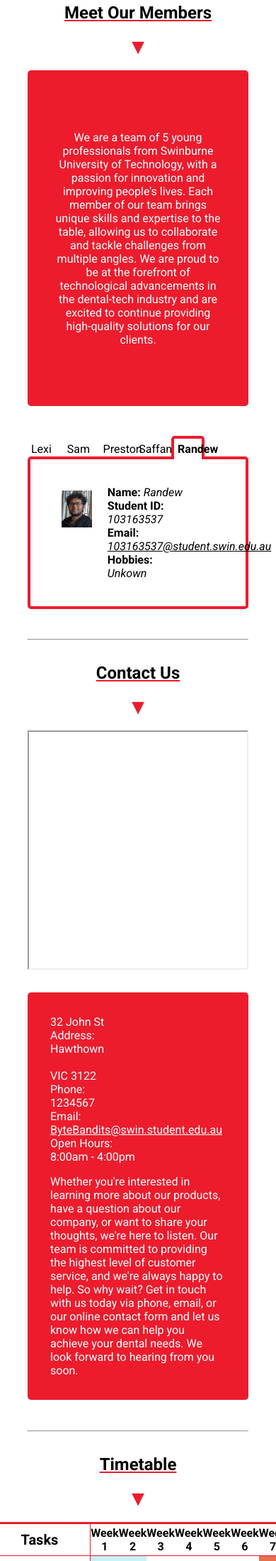
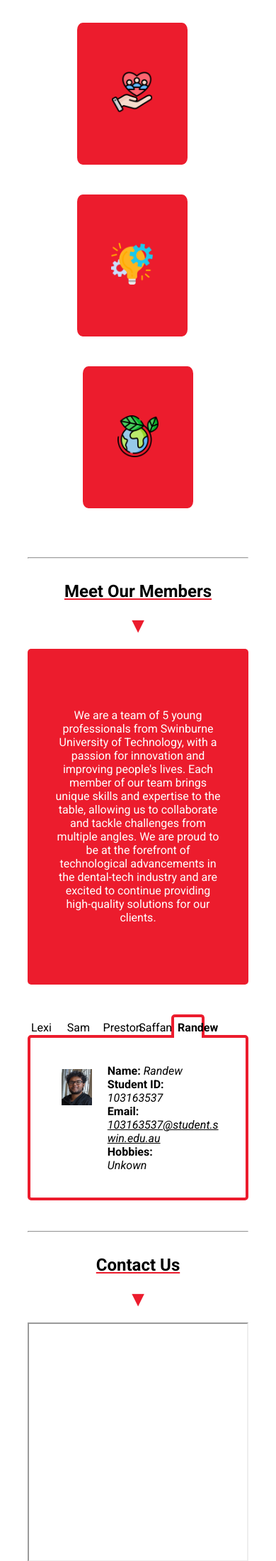
Before and after one commit to 102560056/COS100026_Byte_Bandits, a PHP site: page /about.html in a window 390 px wide; the page is wider, and only the part inside the window is pictured. Shown: the part 1558-3757 px from the top of that part at 71% size. Run offline with PHP 8.4, Linux system fonts and the light colour scheme; some libraries are stand-ins or nearby versions; some web fonts are replaced.

Commit message:
update about page html and css

```diff
--- a/Combined/about.html
+++ b/Combined/about.html
@@ -74,12 +74,13 @@
     </header>
 
     <main class="about-main">
-
+        <h2>About Us</h2>
+        <p class="about-arrow">▼</p>
         <figure>
             <img class="about-group-img" src="images/teamphoto.jpg" alt="">
         </figure>
         <section class="about-group-details">
-            <h2>About Us</h2>
+            <h2>Our story</h2>
 
             <dl>
                 <dt><strong>Group Name:</strong></dt>
@@ -87,7 +88,7 @@
 
                 <dt><strong>Group ID:</strong></dt>
                 <dd>8413578</dd>
-                \
+
                 <dt><strong>Tutor:</strong></dt>
                 <dd>Grace Tao</dd>
 
@@ -122,10 +123,12 @@
             <section class="flip-container">
                 <section class="flipper">
                     <section class="front">
+                        <figure>
                             <img src="images/value.png" alt="">
+                        </figure>
                     </section>
                     <section class="back">
-                        <h3>Collaboration</h3>
+                        <h2>Collaboration</h2>
                         <p> We recognizing that each member brings unique skills, perspectives, and expertise to the
                             table.</p>
                     </section>
@@ -133,33 +136,39 @@
 
                 <section class="flipper">
                     <section class="front">
+                        <figure>
                             <img src="images/customer-service.png" alt="">
+                        </figure>
                     </section>
                     <section class="back">
-                        <h3>Custom Focus</h3>
+                        <h2>Custom Focus</h2>
                         <p>We places a strong emphasis on understanding and meeting the needs</p>
                     </section>
                 </section>
 
                 <section class="flipper">
                     <section class="front">
+                        <figure>
                             <img src="images/project-management.png" alt="">
+                        </figure>
                     </section>
                     <section class="back">
-                        <h3>Innovation</h3>
-                        <p>Our prioritize creative thinking, experimentation, and using cutting-edge tools and methods
-                        </p>
+                        <h2>Innovation</h2>
+                        <p>Our prioritize creative thinking, experimentation, and using cutting-edge tools and
+                            methods</p>
                     </section>
                 </section>
 
                 <section class="flipper">
                     <section class="front">
+                        <figure>
                             <img src="images/planet-earth.png" alt="">
+                        </figure>
                     </section>
                     <section class="back">
-                        <h3>Sustainability</h3>
-                        <p>We prioritize eco-friendly practices, such as using sustainable materials, reducing waste.
-                        </p>
+                        <h2>Sustainability</h2>
+                        <p>We prioritize eco-friendly practices, such as using sustainable materials, reducing
+                            waste.</p>
                     </section>
                 </section>
             </section>
@@ -279,8 +288,15 @@
                         <strong> Student ID:</strong> <em> 104119968 </em><br>
                         <strong> Email:</strong> <em> <a
                                 href="mailto:104119968@student.swin.edu.au">104119968@student.swin.edu.au</a></em><br>
+                                <strong> Favourite programming language:</strong><em> Python</em><br>
                                 <strong> Hobbies:</strong> <br>
-                        <em> Unkown</em>
+                        <em> - Focusing on Religion</em><br>
+                        <em> - Boxing</em><br>
+                        <em> - Watching YouTube</em><br>
+                        <em> - Sleeping in</em><br>
+                    </p>
+                    <p>
+                        Introducing Saffan Malik, a student at Swinburne University of Technology with a passion for programming and a particular interest in Python. With his extensive knowledge of this programming language, Saffan is able to develop innovative solutions to complex problems. When he's not coding, Saffan enjoys focusing on religion and learning more about it, as well as participating in activities such as boxing. In his free time, he enjoys watching YouTube and catching up on his favorite content creators. Saffan also values his downtime and makes sure to get enough rest by sleeping in when he can.
                     </p>
                 </section>
             </section>
@@ -310,6 +326,7 @@
                     src="https://maps.google.com/maps?width=100%&amp;height=100%&amp;hl=en&amp;q=Swinburne%20University%20of%20Technology+(ByteBandits)&amp;t=&amp;z=14&amp;ie=UTF8&amp;iwloc=B&amp;output=embed"></iframe>
                 <section class="about-map-address">
                     <dl>
+                        <dt> &nbsp; </dt>
                     <dd>32 John St </dd>
                     <dt>Address: </dt>
                     <dd>Hawthown</dd>
--- a/Combined/style.css
+++ b/Combined/style.css
@@ -288,7 +288,7 @@ input[type=submit] {
 
 
 /* ------------ About-Lexi ------------ */
-
+/* Styles for headings in the about page*/
 .about-main h2,
 .enh-main h2 {
   font-weight: bold;
@@ -298,10 +298,12 @@ input[type=submit] {
   text-decoration-color: var(--main-color);
 }
 
+/* Styles for horizontal line in 'About' section */
 .about-main hr {
   margin-bottom: 2rem;
 }
 
+/* Styles for arrow icon in 'About' page */
 .about-arrow {
   text-align: center;
   font-size: 30px;
@@ -313,14 +315,17 @@ input[type=submit] {
   padding-bottom: 5vh;
 }
 
+/* Styles for group details */
 .about-group-details {
   width: 50%;
   background-color: var(--main-color);
   color: white;
   padding: 2rem;
-  border-radius: 1rem;
+  border-radius: 5px;
+  word-wrap: break-word;
 }
 
+/* Styles for group image*/
 .about-group-img {
   width: 50%;
   height: 100%;
@@ -335,10 +340,33 @@ input[type=submit] {
   padding-top: 5vh;
 }
 
-.about-group-details dl {
-  width: 100%;
+
+/* definitin list styling */
+.about-body dl {
+    text-align: left;
+    display: flex;
+    flex-wrap: wrap;
+    width: 100%;
   padding: 1rem 0;
-}
+  }
+
+  /* set dd is displaying at the right of dt in the same line */
+  .about-body dt,
+  .about-body dd {
+    display: inline-block;
+    margin-left: 5px;
+    font-weight: 700;
+
+  }
+
+  .about-body dt {
+    width: 20%;
+  }
+
+  .about-body dd {
+    width: 70%;
+  }
+
 
 .about-group-details a {
   color: white;
@@ -358,7 +386,7 @@ input[type=submit] {
   margin-right: 2rem;
 }
 
-/* sets the width to 20%, height to 250px, adds a transition effect when
+/* sets the flipper width, max-width and max-height, adds a transition effect when
 transforming, sets the transform style to preserve-3d */
 .flipper {
   height: 25vh;
@@ -366,6 +394,8 @@ transforming, sets the transform style to preserve-3d */
   transform-style: preserve-3d;
   perspective: 1000px;
   width: 25%;
+  max-width: 300px;
+    max-height: 300px
 }
 
 /* set the front and back of the flipper to absolute position so they are
@@ -399,6 +429,7 @@ transforming, sets the transform style to preserve-3d */
   flex-direction: column;
 }
 
+/* set font style for back of the flipper */
 .flipper .back {
   font-size: 1rem;
   font-weight: 400;
@@ -418,9 +449,10 @@ transforming, sets the transform style to preserve-3d */
   transform: rotateY(180deg);
 }
 
-.flipper img {
-  height: 100%;
-}
+.front figure img {
+    width: 100%;
+    max-width: 211px;
+  }
 
 
 /* ------------ Intro Section ------------ */
@@ -467,7 +499,7 @@ transforming, sets the transform style to preserve-3d */
   width: 90%;
 }
 
-
+/* styling the detail content for each team member */
 .about-profile-content {
   display: flex;
   flex-direction: column;
@@ -510,26 +542,31 @@ transforming, sets the transform style to preserve-3d */
   border-radius: 0 5px 5px 5px;
   align-items: center;
   border: 4px solid var(--main-color);
+  word-wrap: break-word;
 }
 
 /* Show the content element for Sam when its radio button is checked */
 #sam_l:checked~#sam {
   display: flex;
+  word-wrap: break-word;
 }
 
 /* Show the content element for Preston when its radio button is checked */
 #preston_l:checked~#preston {
   display: flex;
+  word-wrap: break-word;
 }
 
 /* Show the content element for Saffan when its radio button is checked */
 #saffan_l:checked~#saffan {
   display: flex;
+  word-wrap: break-word;
 }
 
 /* Show the content element for Randew when its radio button is checked */
 #randew_l:checked~#randew {
   display: flex;
+  word-wrap: break-word;
 }
 
 /* ------------ Contact Section ------------ */
@@ -563,7 +600,7 @@ transforming, sets the transform style to preserve-3d */
 }
 
 /* ------------ Timetable Section ------------ */
-
+/* styling timetable, tables and table cells in timetable section */
 .about-timetable {
   display: flex;
   justify-content: center;
@@ -632,7 +669,7 @@ transforming, sets the transform style to preserve-3d */
 
 
 /* This is the media query section of the CSS code which targets screens with a maximum
-width of 768px, typically mobile devices. It adjusts the styling of various sections to
+width of 900px, typically mobile devices. It adjusts the styling of various sections to
 make them more responsive and mobile-friendly. */
 @media (max-width: 900px) {
 
@@ -660,6 +697,35 @@ make them more responsive and mobile-friendly. */
 
   .iframe {
     height: 40vh;
+  }
+
+  /* set key values flip animation display in column, also change content style to be more suitable
+  to display on small screen */
+  .flip-container {
+    flex-direction: column;
+  }
+
+  .flipper {
+    width: 50%;
+    margin: 5%;
+    min-width: 122px;
+    min-height: 206px;
+  }
+
+  .flipper figure img {
+    width: 80%;
+  }
+
+  .flipper .front {
+    height: 200px;
+  }
+
+  .flipper .front figure {
+    width: 80%;
+  }
+
+  .flipper .back {
+    height: 200px;
   }
 
 }
```
Lines whose indentation alone changed are shown as unchanged.
